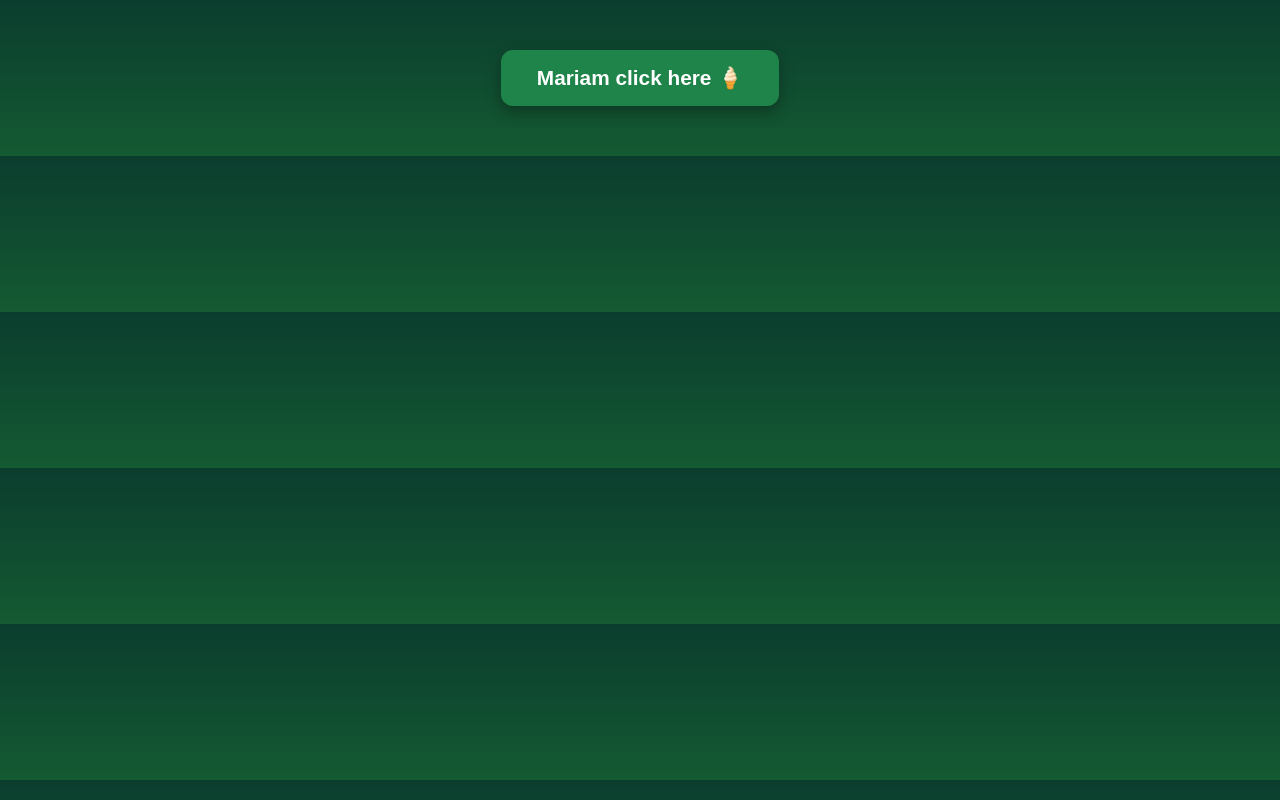
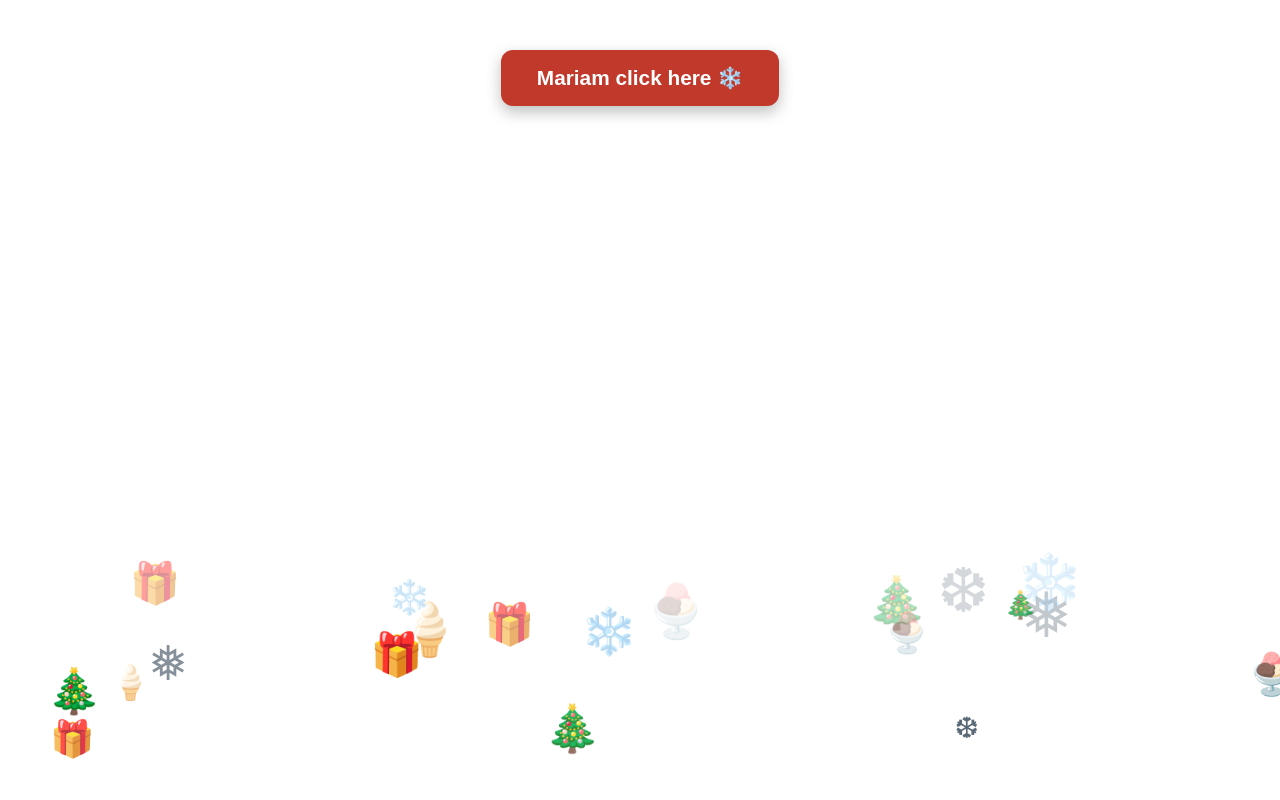
Before and after one commit to Monad29/Monad2, a plain HTML site: page index.html in a window 1280 px wide. Drawn offline with Linux system fonts and the light colour scheme.

Commit message:
Update index.html

```diff
--- a/index.html
+++ b/index.html
@@ -7,31 +7,31 @@
 
   <style>
     body {
-      background: linear-gradient(180deg, #0b3d2e, #145a32);
+      background: #ffffff;
       font-family: Arial, sans-serif;
       text-align: center;
       padding: 50px 20px;
       margin: 0;
-      color: #fdfefe;
+      color: #2c3e50;
       overflow-x: hidden;
     }
 
     button {
       padding: 16px 36px;
       font-size: 1.3rem;
-      background-color: #1e8449; /* GREEN */
+      background-color: #c0392b;
       color: white;
       border: none;
       border-radius: 12px;
       cursor: pointer;
       font-weight: bold;
       transition: transform 0.2s ease, box-shadow 0.2s ease;
-      box-shadow: 0 6px 15px rgba(0,0,0,0.3);
+      box-shadow: 0 6px 15px rgba(0,0,0,0.25);
     }
 
     button:hover {
       transform: scale(1.08);
-      box-shadow: 0 8px 20px rgba(0,0,0,0.4);
+      box-shadow: 0 8px 20px rgba(0,0,0,0.35);
     }
 
     .message {
@@ -44,13 +44,13 @@
       max-width: 90%;
       height: auto;
       border-radius: 14px;
-      box-shadow: 0 10px 25px rgba(0,0,0,0.4);
+      box-shadow: 0 10px 25px rgba(0,0,0,0.3);
     }
 
     .text {
       font-size: 1.6rem;
       margin-top: 25px;
-      color: #f9e79f;
+      color: #b7950b;
       line-height: 1.4;
     }
 
@@ -59,10 +59,10 @@
       to { opacity: 1; transform: scale(1); }
     }
 
-    .icecream {
+    .float {
       position: absolute;
-      font-size: 28px;
-      animation: floatUp 5.5s linear forwards;
+      font-size: 26px;
+      animation: floatUp 6s linear forwards;
       pointer-events: none;
     }
 
@@ -73,14 +73,15 @@
       }
       100% {
         opacity: 0;
-        transform: translateY(-240px) scale(1.6);
+        transform: translateY(-260px) scale(1.6);
       }
     }
   </style>
 </head>
+
 <body>
 
-  <button id="mariamBtn">Mariam click here 🍦</button>
+  <button id="mariamBtn">Mariam click here ❄️</button>
 
   <div class="message" id="messageBox">
     <img src="napoleon-snowman.png" alt="Napoleon Snowman" />
@@ -97,25 +98,32 @@
     const btn = document.getElementById('mariamBtn');
     const messageBox = document.getElementById('messageBox');
 
-    // 🍦 Ice cream flavors (caramel dominant)
-    const iceCreams = ["🍮", "🍮", "🍮", "🍦", "🍨", "🍯"];
+    // ❄️ Decorations
+    const preDecor = ["❄️","❅","❆","🍦","🍨","🎄","🎁"];
+    const snowflakes = ["❄️","❅","❆","✻","✼","✺"];
 
+    function spawn(itemList, duration, interval) {
+      const i = setInterval(() => {
+        const el = document.createElement('div');
+        el.classList.add('float');
+        el.textContent = itemList[Math.floor(Math.random() * itemList.length)];
+        el.style.left = Math.random() * 100 + "vw";
+        el.style.top = Math.random() * 20 + 80 + "vh";
+        el.style.fontSize = `${22 + Math.random() * 24}px`;
+        document.body.appendChild(el);
+        setTimeout(() => el.remove(), duration);
+      }, interval);
+      setTimeout(() => clearInterval(i), duration);
+    }
+
+    // 🎄 Decorations on page load
+    spawn(preDecor, 12000, 250);
+
+    // ❄️ After click: snowflake celebration
     btn.addEventListener('click', () => {
       btn.style.display = 'none';
       messageBox.style.display = 'block';
-
-      const iceInterval = setInterval(() => {
-        const ice = document.createElement('div');
-        ice.classList.add('icecream');
-        ice.textContent = iceCreams[Math.floor(Math.random() * iceCreams.length)];
-        ice.style.left = Math.random() * 100 + "vw";
-        ice.style.top = Math.random() * 20 + 70 + "vh";
-        ice.style.fontSize = `${26 + Math.random() * 22}px`;
-        document.body.appendChild(ice);
-        setTimeout(() => ice.remove(), 5500);
-      }, 150);
-
-      setTimeout(() => clearInterval(iceInterval), 8500);
+      spawn(snowflakes, 9000, 120);
     });
   </script>
 
```
